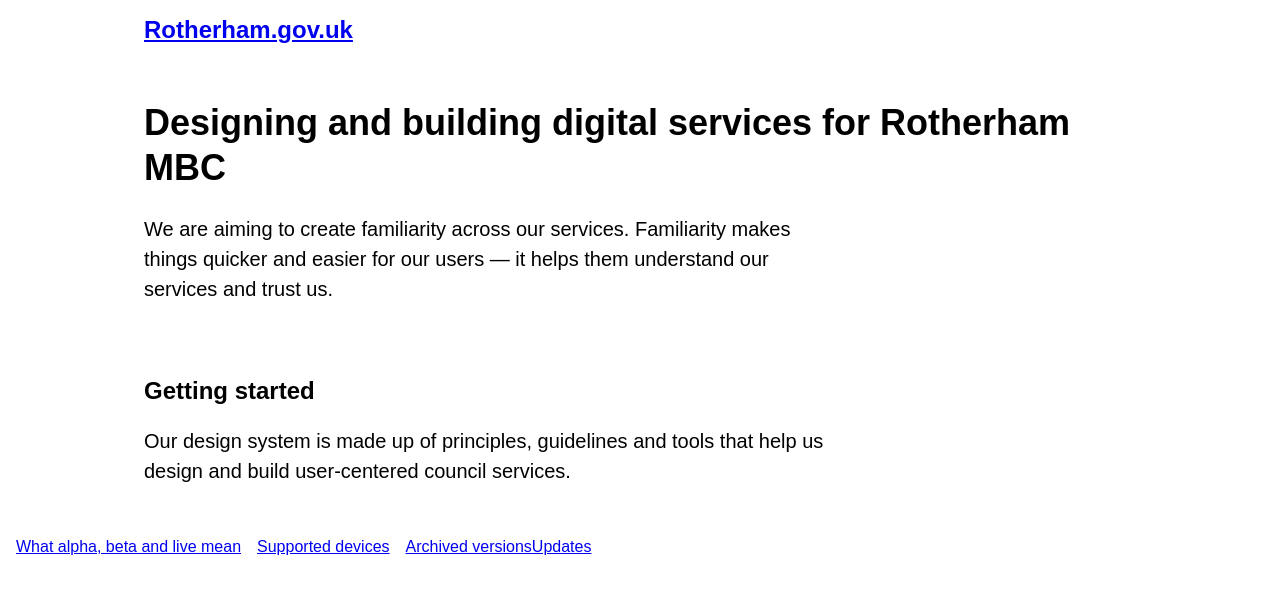
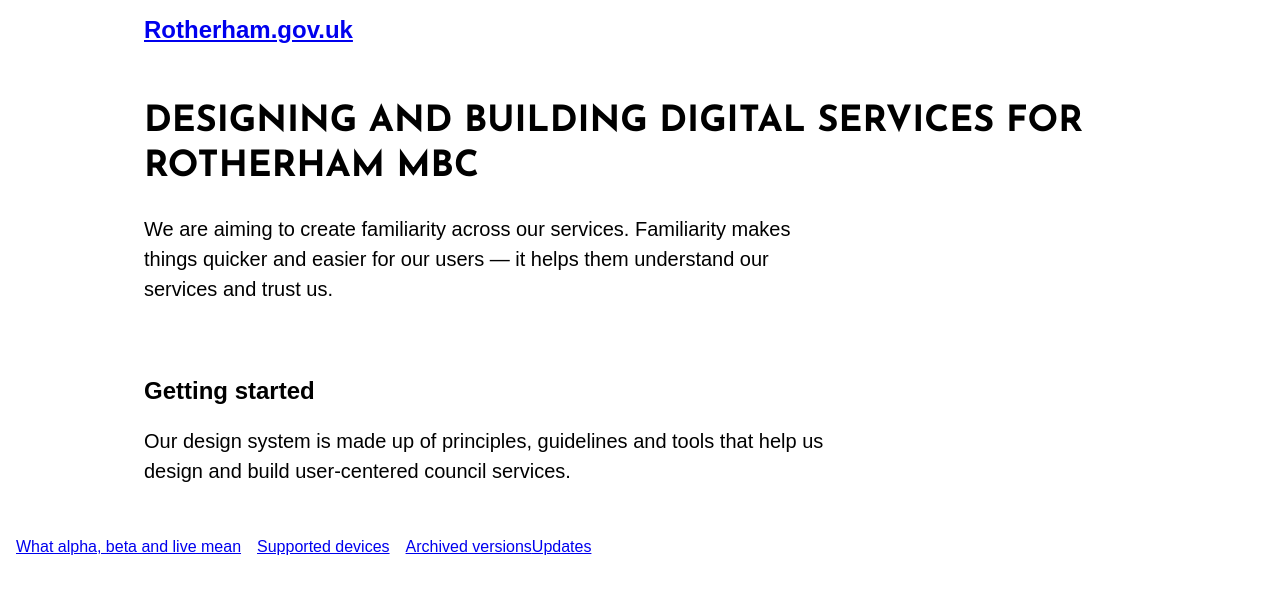
Before and after one commit to rothgov/design-manual, a Jekyll site: the page built from index.html, in a window 1280 px wide. Shown: the top 594 px of the page. Built offline with Jekyll 4.4.1, drawn with Linux system fonts in a browser that asks for light colours; some web fonts are replaced.

Commit message:
Update index.html

```diff
--- a/index.html
+++ b/index.html
@@ -5,11 +5,10 @@
 
 <section>
   <div class="container ph3 pv3 center">
-    <h1 class="f2 lh-title fw7 measure">Designing and building digital services for Rotherham MBC</h1>
+    <h1 class="f2 lh-title fw7 measure josefin ttu">Designing and building digital services for Rotherham MBC</h1>
     <p class="f4 lh-copy measure-wide">We are aiming to create familiarity across our services. Familiarity makes things quicker and easier for our users — it helps them understand our services and trust us.</p>
   </div>
 </section>
-
 <section class="bg-grey-90">
   <div class="container ph3 pv3 center">
     <h2 class="f3 lh-title fw7 measure white">Getting started</h2>
```
